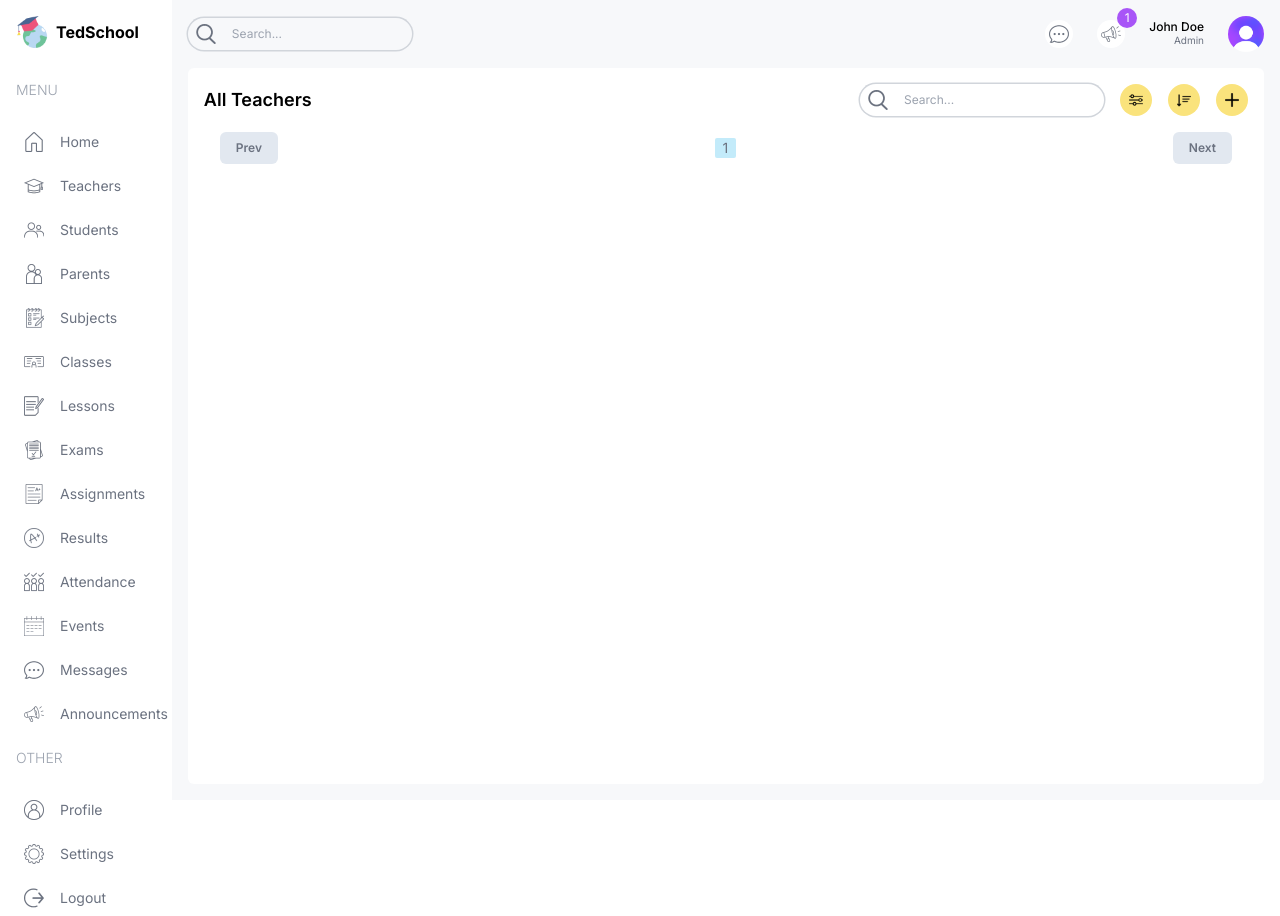
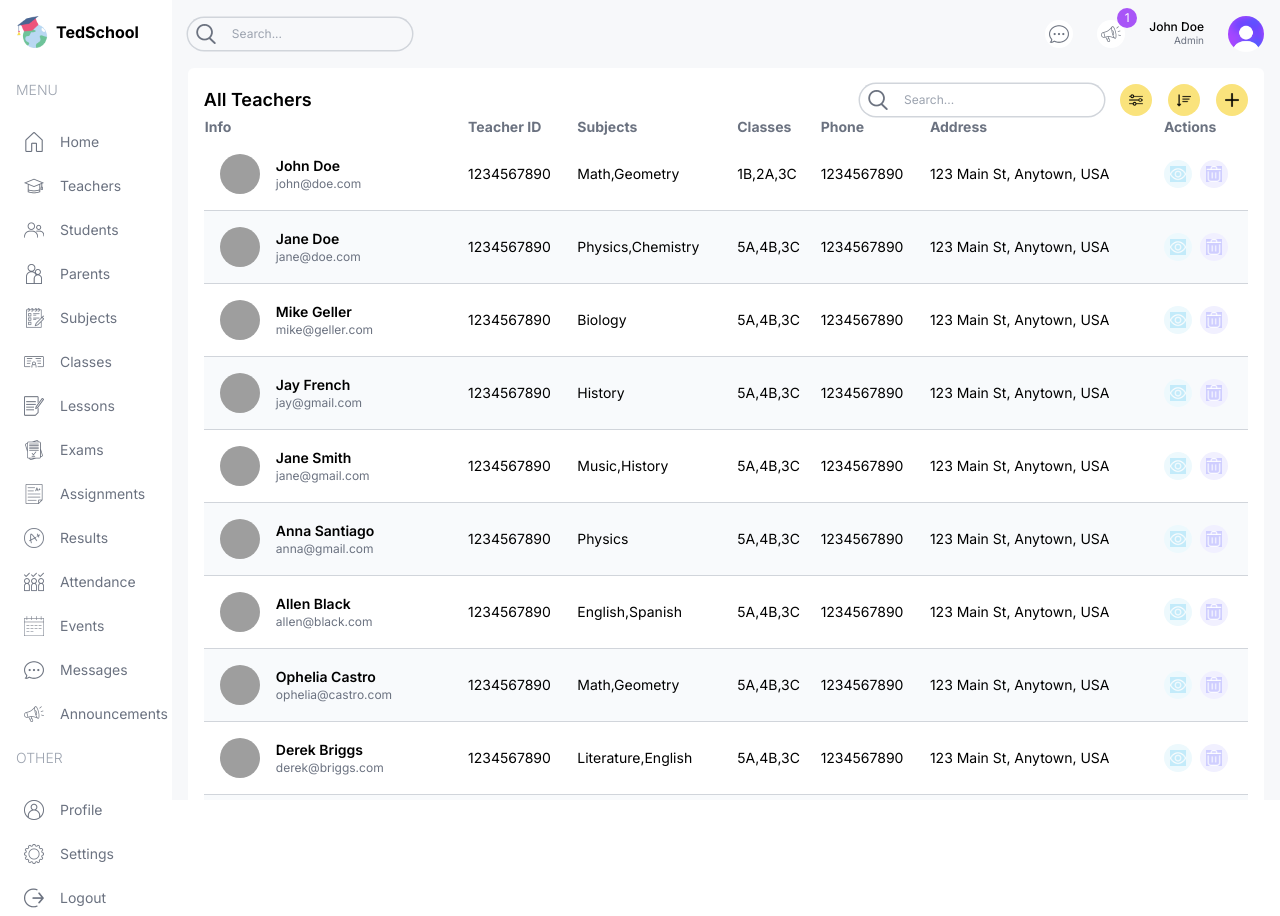
Before and after one commit to YTeyddie22/schul, a Next.js app: page /list/teachers in a window 1280 px wide. Built offline with nearby package versions, Linux system fonts and the light colour scheme; grey boxes are pictures that could not be loaded.

Commit message:
implement teachers list table

```diff
--- a/src/app/(dashboard)/list/teachers/page.tsx
+++ b/src/app/(dashboard)/list/teachers/page.tsx
@@ -1,8 +1,111 @@
+"use client";
+
 import Pagination from "@/components/Pagination";
+import Table from "@/components/Table";
 import TableSearch from "@/components/TableSearch";
 import Image from "next/image";
 
+import { teachersData } from "@/lib/data";
+import Link from "next/link";
+import { role } from "@/lib/data";
+
+const columns = [
+    {
+        header: "Info",
+        accessor: "info",
+    },
+    {
+        header: "Teacher ID",
+        accessor: "teacherId",
+        className: "hidden md:table-cell",
+    },
+    {
+        header: "Subjects",
+        accessor: "subjects",
+        className: "hidden md:table-cell",
+    },
+    {
+        header: "Classes",
+        accessor: "classes",
+        className: "hidden md:table-cell",
+    },
+    {
+        header: "Phone",
+        accessor: "phone",
+        className: "hidden lg:table-cell",
+    },
+    {
+        header: "Address",
+        accessor: "address",
+        className: "hidden lg:table-cell",
+    },
+    {
+        header: "Actions",
+        accessor: "action",
+    },
+];
+type TeacherList = {
+    id: number;
+    teacherId: string;
+    name: string;
+    email?: string;
+    phone: string;
+    photo: string;
+    subjects: string[];
+    classes: string[];
+    address: string;
+};
+
 const TeacherListPage = () => {
+    const renderRow = (items: TeacherList) => (
+        <tr
+            key={items.id}
+            className="border-b border-gray-300 even:bg-slate-50 text-sm hover:bg-tedSkyLight">
+            <td className="flex items-center gap-4 p-4">
+                <Image
+                    src={items.photo || "/noAvatar.png"}
+                    alt="avatar"
+                    width={40}
+                    height={40}
+                    className="md:hidden xl:block w-10 h-10 rounded-full object-cover "
+                />
+                <div className="flex flex-col">
+                    <h3 className="font-semibold">{items.name}</h3>
+                    <p className="text-xs text-gray-500">{items.email}</p>
+                </div>
+            </td>
+            <td className="hidden md:table-cell">{items.teacherId}</td>
+            <td className="hidden md:table-cell">{items.subjects.join(",")}</td>
+            <td className="hidden md:table-cell">{items.classes.join(",")}</td>
+            <td className="hidden lg:table-cell">{items.phone}</td>
+            <td className="hidden lg:table-cell">{items.address}</td>
+            <td>
+                <div className="flex items-center gap-2">
+                    <Link href={`/list/teachers/${items.id}`}>
+                        <button className="w-7 h-7 flex items-center justify-center rounded-full bg-tedSkyLight">
+                            <Image
+                                src="/view.png"
+                                alt=""
+                                width={16}
+                                height={16}
+                            />
+                        </button>
+                    </Link>
+
+                    {role === "admin" && (
+                        <button className="w-7 h-7 flex items-center justify-center rounded-full bg-tedPurpleLight">
+                            <Image
+                                src="/delete.png"
+                                alt=""
+                                width={16}
+                                height={16}
+                            />
+                        </button>
+                    )}
+                </div>
+            </td>
+        </tr>
+    );
     return (
         <div className="bg-white p-4 rounded-md flex-1 m-4 mt-0">
             <div className="flex items-center justify-between">
@@ -41,6 +144,11 @@ const TeacherListPage = () => {
             </div>
 
             {/**List */}
+            <Table
+                columns={columns}
+                renderRow={renderRow}
+                data={teachersData}
+            />
 
             {/**Pagination */}
             <Pagination />
```
Lines whose indentation alone changed are shown as unchanged.
